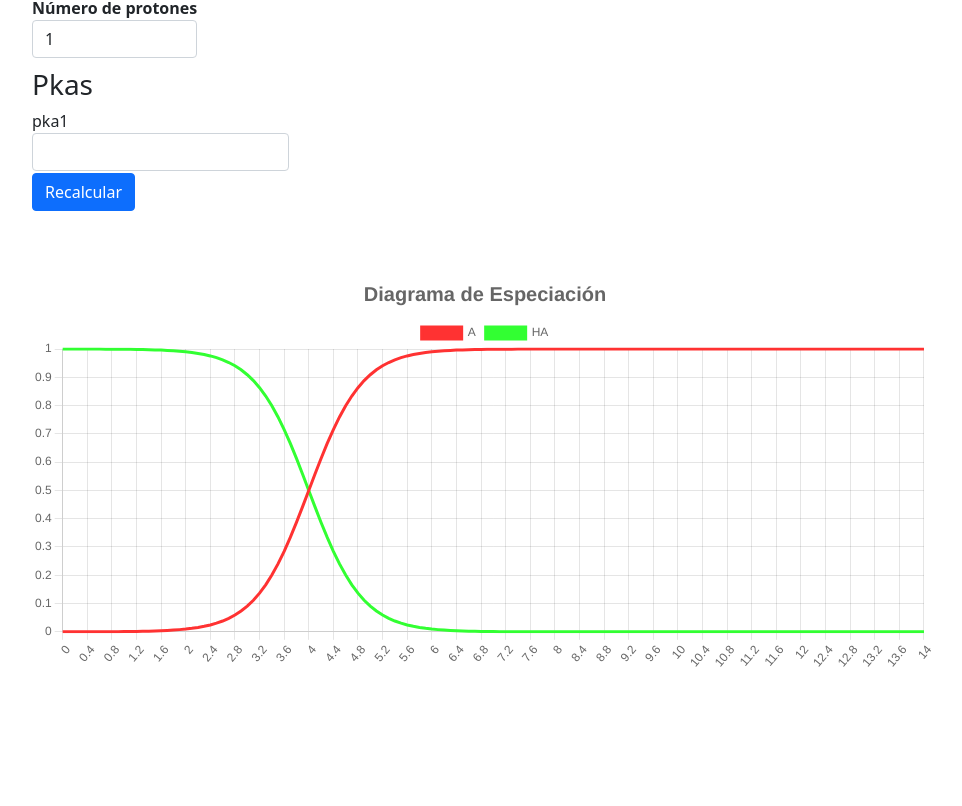
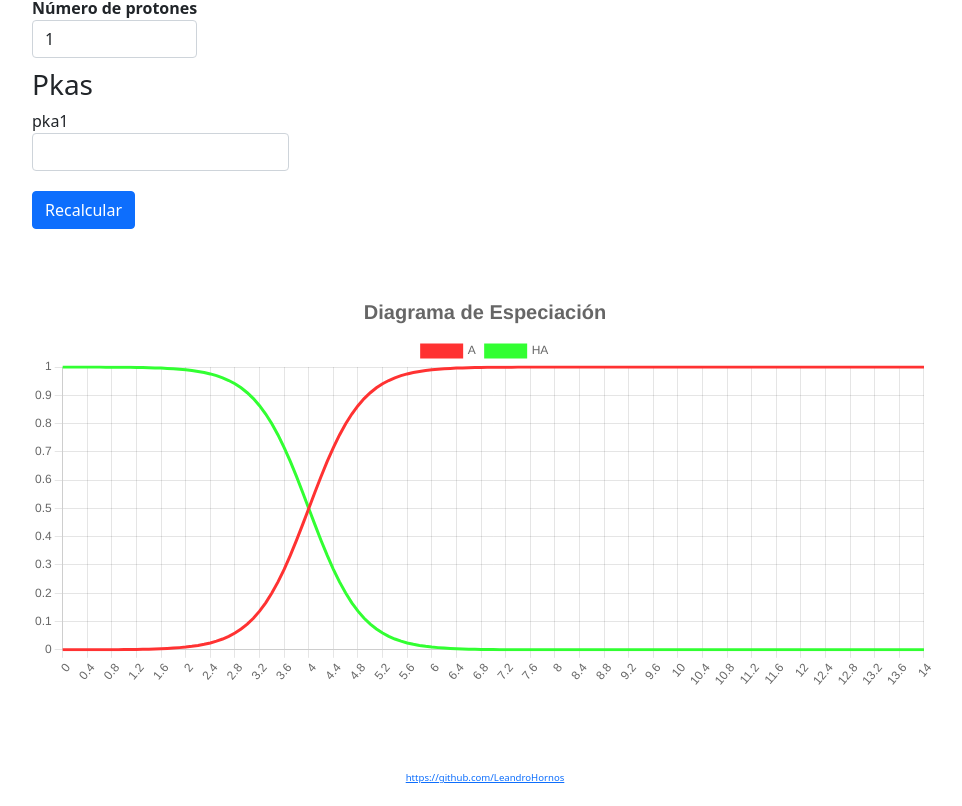
Before and after one commit to LeandroHornos/react-speciation-chart, a React (Create React App) app: page / in a window 1280 px wide. Shown: the part 302-1108 px from the top of the page, without its empty margins (143-1105 px from the left). Before the commit the page ends 985 px from the top, so only its background shows below. Built offline with nearby package versions, Linux system fonts and the light colour scheme; a web font is replaced by a local one.

Commit message:
minor fixes

```diff
--- a/src/Components/ChartJsSpecPlot.jsx
+++ b/src/Components/ChartJsSpecPlot.jsx
@@ -133,7 +133,7 @@ const ChartJsSpecPlot = () => {
             Diagrama de especiación de un ácido poliprótico. En el gráfico se
             muestra la fracción molar de cada especie para cada pH.
             <br />
-            Selecciona el número de protones y usa los siguientes campos
+            Selecciona el número de protones y usa los campos
             generados para experimentar como varía el gráfico con distintos
             valores de pKa. <br />
             Puedes guardar el gráfico como archivo de imagen haciendo click
@@ -188,7 +188,11 @@ const ChartJsSpecPlot = () => {
               })}
 
               <div className="form-group">
-                <button type="submit" className="btn btn-primary">
+                <button
+                  type="submit"
+                  className="btn btn-primary"
+                  style={{ marginTop: "20px" }}
+                >
                   Recalcular
                 </button>
               </div>
@@ -204,6 +208,19 @@ const ChartJsSpecPlot = () => {
           )}
         </CenteredColRow>
       </main>
+      <footer style={{ marginTop: "60px", marginBottom: "10px" }}>
+        <CenteredColRow
+          centerColSize={12}
+          centerColClasses="d-flex align-items-center justify-content-center"
+        >
+          <a
+            href="https://github.com/LeandroHornos"
+            style={{ fontSize: "0.6em" }}
+          >
+            https://github.com/LeandroHornos
+          </a>
+        </CenteredColRow>
+      </footer>
     </div>
   );
 };
```
